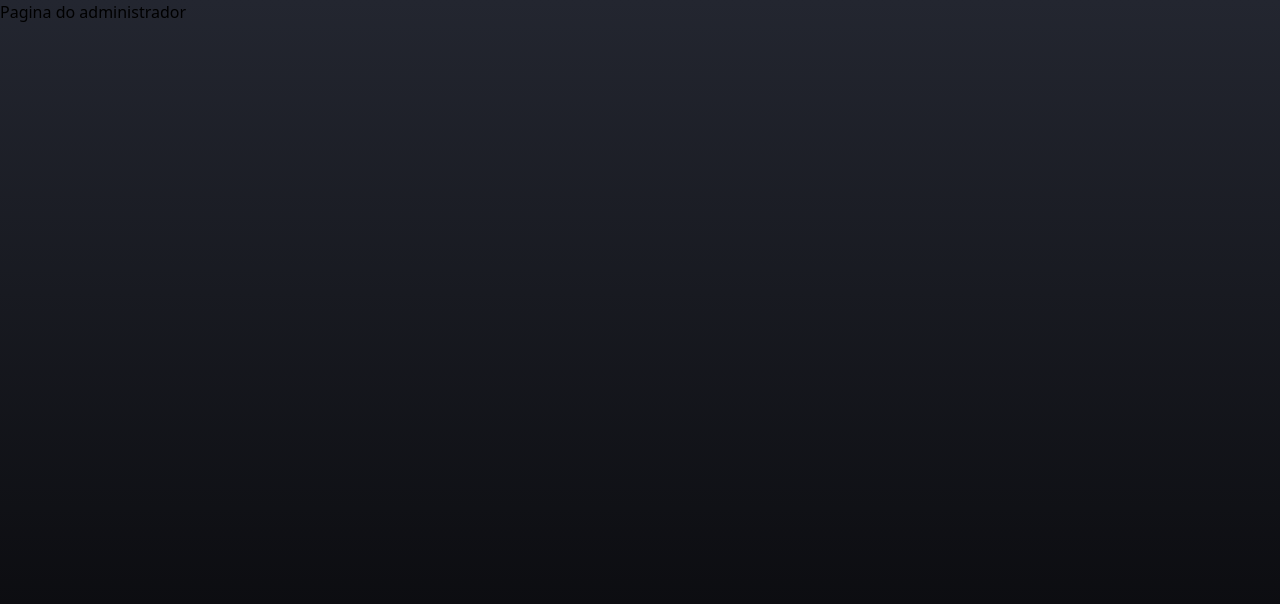
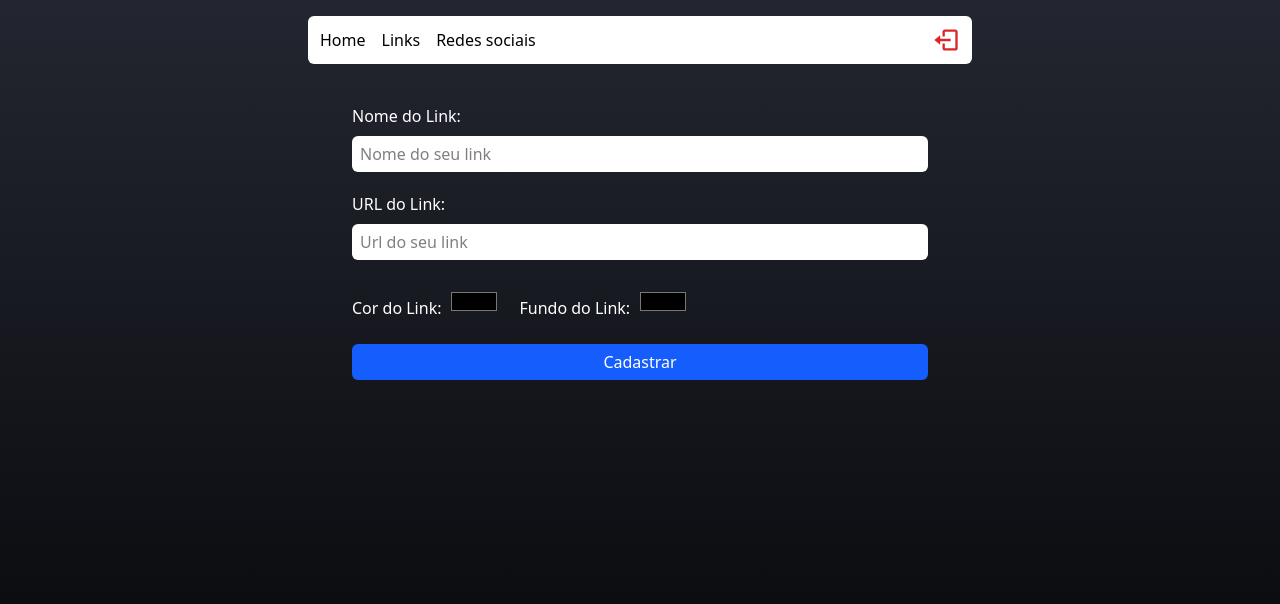
Before and after one commit to MarceloDEV05/LinkTree, a React (Vite) app: page /admin in a window 1280 px wide. Shown: the top 604 px of the page. Built offline with nearby package versions, Linux system fonts and the light colour scheme; no server answers; sample sign-in values are in the browser's storage.

Commit message:
criando pagina de administrador

```diff
--- a/src/App.tsx
+++ b/src/App.tsx
@@ -3,6 +3,8 @@
 import { Admin } from "./Pages/Admin";
 import { Login } from "./Pages/Login";
 import { Networks } from "./Pages/Networks";
+
+import { Private } from "./routes/Private";
 
 export const router = createBrowserRouter([
   {
@@ -11,7 +13,7 @@
   },
   {
     path: '/admin',
-    element: <Admin/>
+    element: <Private><Admin/></Private>
   },
   {
     path: '/login',
@@ -20,6 +22,6 @@
 
   {
     path: '/admin/social',
-    element: <Networks/>
+    element: <Private><Networks/></Private>
   }
 ])
--- a/src/Pages/Admin/index.tsx
+++ b/src/Pages/Admin/index.tsx
@@ -1,7 +1,88 @@
+import { Header } from "../../components/Header"
+import { Input } from "../../components/Input"
+import { useState,  } from "react"
+
 export const Admin = () => {
+    const [nameInput, setNameInput] = useState('')
+    const [urlInput, setUrlInput] = useState('')
+    const [textColorInput, setTextColorInput] = useState('#fff')
+    const [backgroundColorInput, setBackgroundColorInput] = useState('#000')
+
+
     return(
-        <div>
-            <h1>Pagina do administrador</h1>
+       <div className="flex items-center flex-col h-screen pb-7 px-2">
+         <Header/>
+           <form className="flex flex-col mt-8 mb-3 w-full max-w-xl">
+             <label
+              className="text-white font-medium mt-2 mb-2">
+               Nome do Link:
+                </label>
+
+            <Input
+            placeholder="Nome do seu link"
+            value={nameInput}
+            onChange={ (e) => setNameInput(e.target.value) }
+            />
+
+
+            <label
+              className="text-white font-medium mt-2 mb-2">
+               URL do Link:
+                </label>
+
+            <Input
+            type="url"
+            placeholder="Url do seu link"
+            value={urlInput}
+            onChange={ (e) => setUrlInput(e.target.value) }
+            />
+
+            <section className="flex my-4 gap-5">
+                <div className="flex gap-2">
+                    <label className="text-white font-medium mt-2 mb-2">
+                       Cor do Link:
+                     </label>
+
+                     <input
+                        type="color"
+                        value={textColorInput}
+                        onChange={ (e) => setTextColorInput(e.target.value)}
+                     />
+                </div>
+                <div className="flex gap-2">
+                    <label className="text-white font-medium mt-2 mb-2">
+                       Fundo do Link:
+                     </label>
+
+                     <input
+                        type="color"
+                        value={backgroundColorInput}
+                        onChange={ (e) => setBackgroundColorInput(e.target.value)}
+                     />
+                </div>
+            </section>
+
+      {nameInput !== "" && (
+              <div className="flex justify-start items-center flex-col mb-7 p-1 border-gray-100/25 border rounded-md ">
+
+              <label className="mb-3 text-white font-medium mt-2">
+                  Veja como está ficando: </label>
+                  <article
+                  className="w-11/12 max-w-lg flex flex-col items-center justify-between bg-zinc-900 rounded px-1 py-3"
+
+                      style={{marginBottom: 8, marginTop: 8,backgroundColor:backgroundColorInput}}
+                  >
+                      <p className="font-medium" style={{color: textColorInput}}>{nameInput}</p>
+                  </article>
+              </div>
+      )}
+
+                <button
+                type="submit"
+                className="bg-blue-600 h-9 rounded-md text-white gap-4 font-medium flex justify-center items-center mb-7">
+                    Cadastrar
+                </button>
+            </form>
         </div>
     )
 }
--- a/src/Pages/Login/index.tsx
+++ b/src/Pages/Login/index.tsx
@@ -20,7 +20,7 @@
         }
 
         signInWithEmailAndPassword(auth, email, password)
-        .then(()  => {
+        .then(() => {
             console.log('Logado com sucesso')
             navigate("/admin",{
                 replace: true
--- /dev/null
+++ b/src/components/Header/index.tsx
@@ -0,0 +1,34 @@
+import {BiLogOut} from 'react-icons/bi'
+import { Link } from 'react-router-dom'
+import { signOut } from 'firebase/auth'
+import { auth } from '../../Services/firebaseConnection'
+
+export const Header = () => {
+
+     const handleLogout = async() => {
+       await signOut(auth)
+       alert('usuario deslogado')
+    }
+
+    return(
+        <header className='w-full max-w-2xl mt-4 px-1'>
+            <nav className='w-full bg-white h-12 flex items-center justify-between rounded-md px-3'>
+                <div className='flex gap-4 font-medium'>
+                    <Link to='/'>
+                        Home
+                    </Link>
+
+                    <Link to='/admin'>
+                    Links
+                    </Link>
+
+                    <Link to='/admin/social'> Redes sociais</Link>
+                </div>
+
+                <button onClick={handleLogout}>
+                    <BiLogOut size={28} color='#db2629'/>
+                </button>
+            </nav>
+        </header>
+    )
+}
--- /dev/null
+++ b/src/routes/Private.tsx
@@ -0,0 +1,47 @@
+import { type ReactNode, useState, useEffect } from 'react'
+import { Navigate } from 'react-router-dom';
+import { auth } from '../Services/firebaseConnection'
+import { onAuthStateChanged } from 'firebase/auth'
+
+interface PrivateProps{
+    children: ReactNode;
+}
+
+export const Private = ({children}: PrivateProps) => {
+    const [loading, setLoading] = useState(true)
+    const [signed, setSigned] = useState(false)
+
+    useEffect(() => {
+        const unsub = onAuthStateChanged(auth, (user) => {
+            if(user){
+                console.log(user)
+                const userData = {
+                    uid: user?.uid,
+                    email: user?.email
+                }
+            localStorage.setItem('@reactLinks', JSON.stringify(userData))
+            setLoading(false)
+            setSigned(true)
+
+            }else{
+                setLoading(false)
+                setSigned(false)
+            }
+        })
+
+        return () => {
+            unsub()
+        }
+    },[])
+
+    if(loading){
+        return(
+            <div></div>
+        )
+    }
+    if(!signed){
+        return <Navigate to='/login'/>
+    }
+
+    return children
+}
```
Also changed, not shown: src/routes/index.tsx (deleted).
